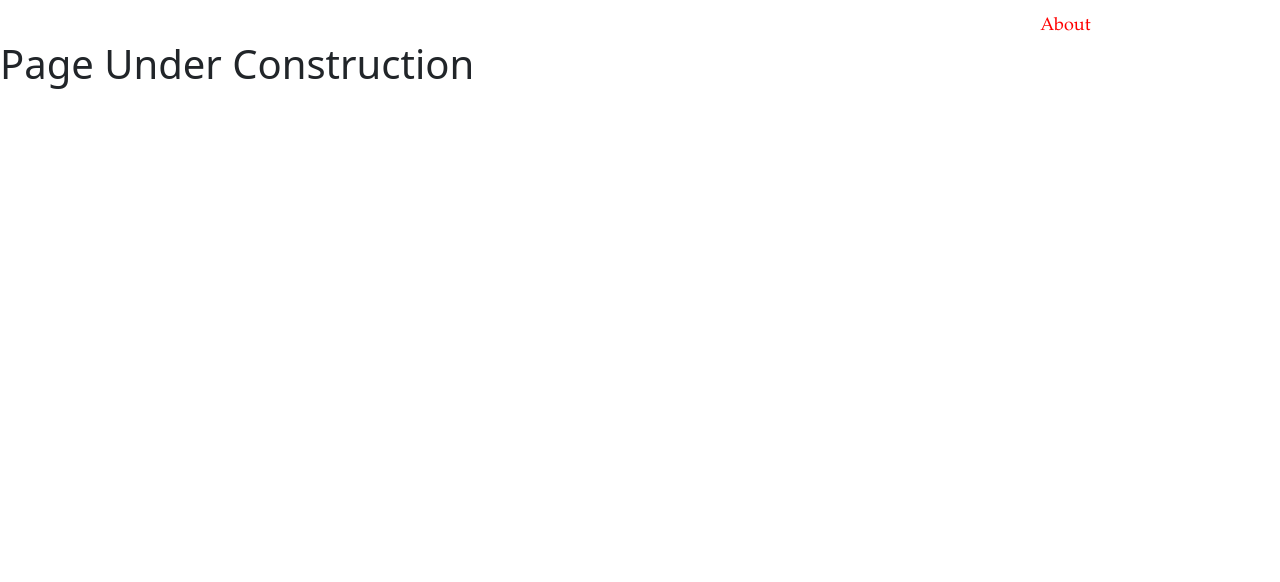
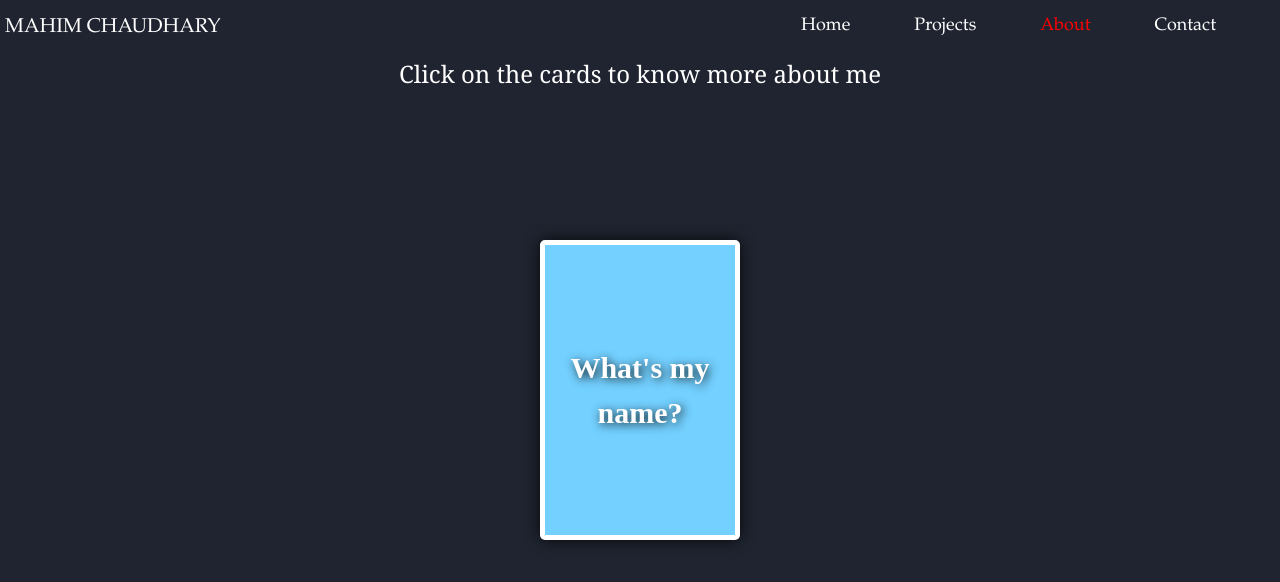
Before and after one commit to mahim2003/Animal-Website, a React (Vite) app: page /about in a window 1280 px wide. Shown: the top 582 px of the page. Built offline with nearby package versions, Linux system fonts and the light colour scheme.

Commit message:
Add one card

```diff
--- a/package.json
+++ b/package.json
@@ -21,6 +21,7 @@
     "react-icons": "^4.10.1",
     "react-router-dom": "^6.15.0",
     "react-tilt": "^1.0.2",
+    "react-transition-group": "^4.4.5",
     "react-vertical-timeline-component": "^3.6.0",
     "styled-components": "^6.0.7",
     "three": "^0.155.0"
--- /dev/null
+++ b/src/components/FlipCard.jsx
@@ -0,0 +1,23 @@
+import React, {useState} from 'react';
+import "../styles/FlipCard.css";
+import SmallCard from './SmallCard/SmallCard.jsx';
+import {CSSTransition} from 'react-transition-group';
+function FlipCard(){
+    const[showFront, setShowFront] =useState(true);
+    return (
+        <div className="flip-card-container">
+            <CSSTransition
+                in={showFront}
+                timeout={300}
+                classNames='flip'
+            >
+                <SmallCard onClick={() => {
+                   setShowFront((v)=> !v);
+                }}/>
+            </CSSTransition>
+
+        </div>
+    );
+}
+
+export default FlipCard;
--- /dev/null
+++ b/src/components/SmallCard/SmallCard.css
@@ -0,0 +1,69 @@
+.smallcard{
+    height:100%;
+    width:100%;
+    transform-style:preserve-3d;
+    border-radius: 5px;
+    position: relative;
+    border:5px solid white;
+    box-shadow: 0px 0px 15px rgba(0, 0, 0, 0.8);
+    user-select: none;
+    cursor:pointer;
+
+}
+
+
+.card-front,.card-back{
+    height:100%;
+    width:100%;
+    -webkit-backface-visibility: hidden;
+    backface-visibility: hidden;
+    display:flex;
+    justify-content: center;
+    align-items:center;
+    font-family:Montserrat ;
+    font-weight: 800;
+    font-size: 30px;
+    color:white;
+    text-shadow: 2px 2px 10px rgba(0, 0, 0, 0.9);
+    position: absolute;
+}
+
+
+.card-front{
+    background-color: #73d0ff;
+    z-index:1;
+    text-align:center;
+
+}
+
+.card-back{
+    background-color: #ffad66;
+    transform: rotateY(180deg);
+    z-index:2;
+}
+
+.flip-exit{
+    transform: rotateY(0deg);
+}
+
+.flip-exit-active{
+    transform: rotateY(180deg);
+    transition:transform 500ms;
+}
+
+.flip-exit-done{
+    transform: rotateY(180deg);
+}
+
+.flip-enter{
+    transform: rotateY(180deg);
+}
+
+.flip-enter-active{
+   transform: rotateY(0deg);
+   transition: transform 500ms;
+}
+
+.flip-enter-done{
+   transform: rotateY(0deg);
+}
--- /dev/null
+++ b/src/components/SmallCard/SmallCard.jsx
@@ -0,0 +1,13 @@
+import React from 'react';
+import './SmallCard.css';
+function SmallCard({onClick}){
+    return (
+        <div className="smallcard" onClick={onClick}>
+            <div className="card-back">Mahim</div>
+            <div className="card-front">What's my name?</div>
+
+        </div>
+    );
+}
+
+export default SmallCard;
--- a/src/pages/About.jsx
+++ b/src/pages/About.jsx
@@ -1,10 +1,19 @@
-import React from 'react'
-
+import React from 'react';
+import "../styles/About.css";
+import FlipCard from '../components/FlipCard';
+import MPic from '../assets/MahimPic.jpg';
 
 function About() {
   return (
     <div className='about'>
-      <h1>Page Under Construction</h1>
+      <div className='topSection'>
+        <h4>Click on the cards to know more about me</h4>
+
+      </div>
+      <div className="bottomSection">
+        <FlipCard />
+      </div>
+
     </div>
   )
 }
--- a/src/pages/Contact.jsx
+++ b/src/pages/Contact.jsx
@@ -1,9 +1,10 @@
-import React from 'react'
-import Navbar from "../components/Navbar";
+import React from 'react';
+
+
 
 function Contact() {
   return (
-    <div>
+    <div className='contact'>
       <h1>Page Under Construction</h1>
     </div>
   )
--- /dev/null
+++ b/src/styles/About.css
@@ -0,0 +1,44 @@
+
+
+.topSection {
+    z-index: -1;
+    top: 0;
+    left: 0;
+    position: absolute;
+    width: 100%;
+    height: 100vh;
+    object-fit: cover;
+    overflow: hidden;
+    background-color:#1f2430 ;
+  }
+
+.topSection h4{
+    margin:60px;
+    color:white ;
+    text-align:center;
+    font-family:Georgia, 'Times New Roman', Times, serif;
+
+}
+.bottomSection{
+    display:flex;
+    justify-content: center;
+    align-items: center;
+    margin-top:200px;
+}
+/*.about .image-container{
+    position: absolute;
+    right:200px;
+    top:80px;
+    width:150px;
+    height:150px;
+    border-radius: 50%;
+    overflow:hidden;
+    margin-right: 20px;
+
+}
+.about .image-container img{
+    width: 100%;
+    height: 100%;
+    object-fit: cover;
+
+}*/
--- /dev/null
+++ b/src/styles/FlipCard.css
@@ -0,0 +1,5 @@
+.flip-card-container{
+    height:300px;
+    width: 200px;
+    perspective: 1000px;
+}
```
Also changed, not shown: src/assets/MahimPic.jpg (added), 1 other file (tests, documents, lock files or other folders).
